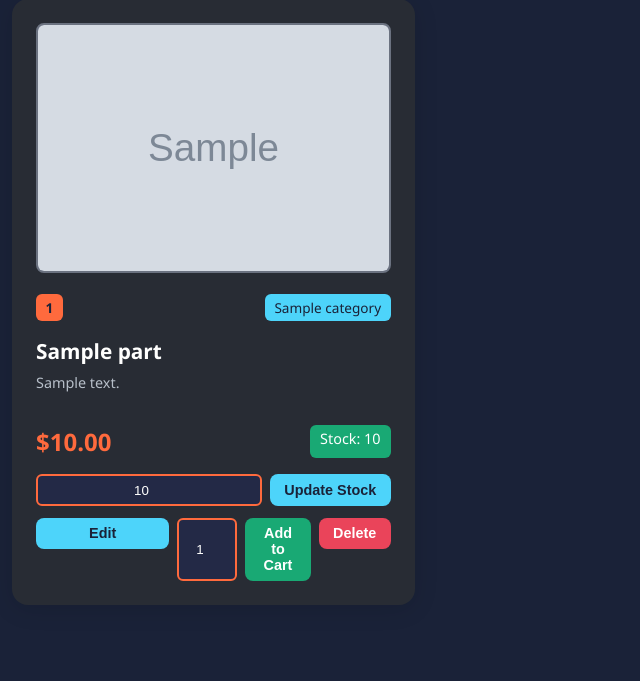
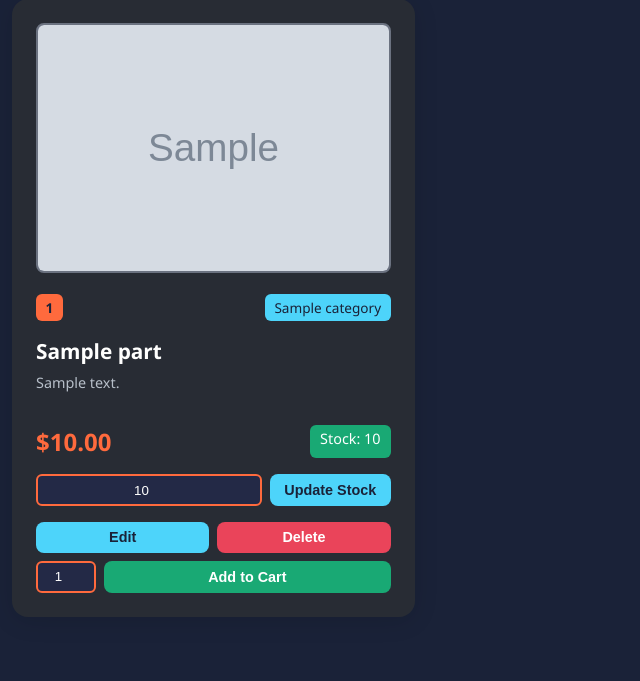
Before and after one commit to biz2007/WDP-Automating-Job-Card-Update, a Flask app: template templates/catalogue.html in a window 1280 px wide. Shown: the part 705-1386 px from the top of the page, without its empty margins (0-640 px from the left). Before the commit the page ends 1310 px from the top, so only its background shows below. Run offline with Flask 3, Linux system fonts and the light colour scheme; the template is opened without the code that fills it: most values are stand-ins (such as "Sample title", 1, 10 or a date in 2020); grey boxes marked "Sample" are stand-in pictures.

Commit message:
Update catalogue.html

```diff
--- a/templates/catalogue.html
+++ b/templates/catalogue.html
@@ -294,6 +294,22 @@
         }
 
         .part-actions {
+            display: grid;
+            grid-template-columns: 1fr 1fr;
+            gap: 0.5rem;
+            margin-top: 1rem;
+        }
+
+        .part-actions .edit-btn {
+            grid-column: 1;
+        }
+
+        .part-actions .delete-btn {
+            grid-column: 2;
+        }
+
+        .part-actions .add-to-cart-form {
+            grid-column: 1 / -1;
             display: flex;
             gap: 0.5rem;
         }
@@ -543,10 +559,16 @@
 
                 <!-- Add to Cart -->
                 <div class="part-actions">
-                    <a href="{{ url_for('edit_catalogue_part', part_id=part.part_id) }}" style="flex: 1;">
+                    <a href="{{ url_for('edit_catalogue_part', part_id=part.part_id) }}" class="edit-btn">
                         <button type="button" class="btn btn-primary btn-sm" style="width: 100%;">Edit</button>
                     </a>
-                    <form method="post" style="flex: 1; display: flex; gap: 0.5rem;">
+                    <form method="post" class="delete-btn">
+                        <input type="hidden" name="action" value="delete_part" />
+                        <input type="hidden" name="part_id" value="{{ part.part_id }}" />
+                        <button type="submit" class="btn btn-danger btn-sm" style="width: 100%;"
+                            onclick="return confirm('Delete {{ part.name }}?');">Delete</button>
+                    </form>
+                    <form method="post" class="add-to-cart-form">
                         <input type="hidden" name="action" value="add_to_cart_from_catalogue" />
                         <input type="hidden" name="part_id" value="{{ part.part_id }}" />
                         <input type="number" name="quantity" value="1" min="1" max="{{ part.stock }}"
@@ -555,12 +577,6 @@
                             %}disabled{% endif %}>
                             Add to Cart
                         </button>
-                    </form>
-                    <form method="post" style="display: inline;">
-                        <input type="hidden" name="action" value="delete_part" />
-                        <input type="hidden" name="part_id" value="{{ part.part_id }}" />
-                        <button type="submit" class="btn btn-danger btn-sm"
-                            onclick="return confirm('Delete {{ part.name }}?');">Delete</button>
                     </form>
                 </div>
             </div>
```
